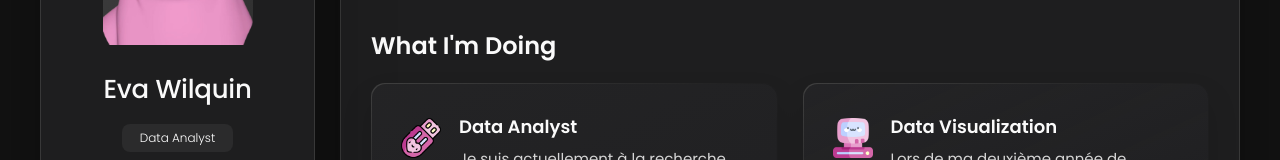
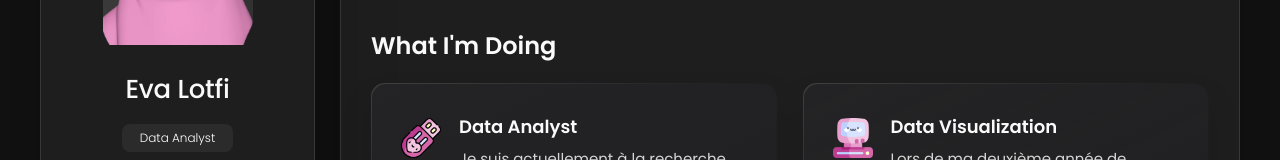
Before and after one commit to eva-lt/portefolio, a plain HTML site: page index.html in a window 1280 px wide. Shown: the part 287-447 px from the top of the page. Drawn offline with nearby package versions, Linux system fonts and the light colour scheme.

Commit message:
mariage index.html

```diff
--- a/index.html
+++ b/index.html
@@ -50,7 +50,7 @@
 
         <div class="info-content">
 
-          <h1 class="name" title="Eva Wilquin">Eva Wilquin</h1>
+          <h1 class="name" title="Eva Wilquin">Eva Lotfi</h1>
 
           <p class="title">Data Analyst</p>
 
```
